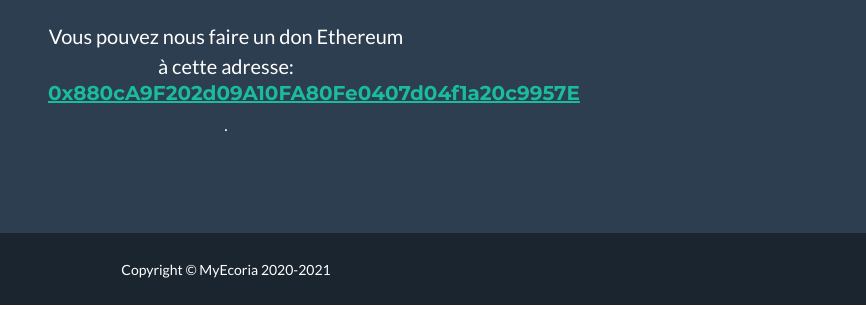
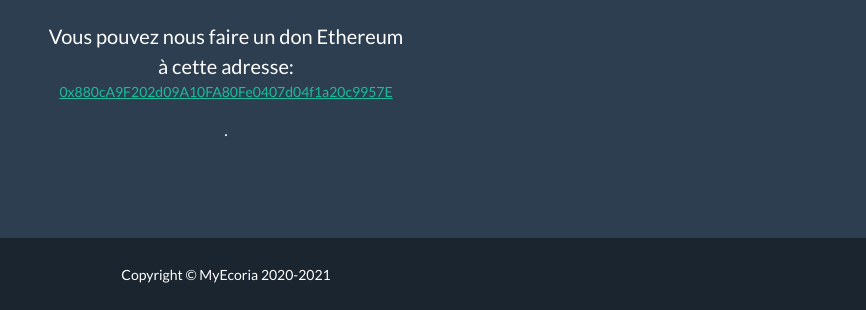
Before and after one commit to MyEcoria/EcoSite, a plain HTML site: page index.html in a window 1280 px wide. Shown: the part 3254-3564 px from the top of the page, 414-1280 px from the left. Drawn offline with nearby package versions, Linux system fonts and the light colour scheme.

Commit message:
Update index.html

```diff
--- a/index.html
+++ b/index.html
@@ -243,7 +243,7 @@
                         <h4 class="text-uppercase mb-4">Nous faire un don:</h4>
                         <p class="lead mb-0">
                             Vous pouvez nous faire un don Ethereum à cette adresse:
-                            <h5><a href="https://etherscan.io/address/0x880cA9F202d09A10FA80Fe0407d04f1a20c9957E">0x880cA9F202d09A10FA80Fe0407d04f1a20c9957E</a></h5>
+                            <p style="font-size: 14px;"><a href="https://etherscan.io/address/0x880cA9F202d09A10FA80Fe0407d04f1a20c9957E">0x880cA9F202d09A10FA80Fe0407d04f1a20c9957E</a></p>
                             .
                         </p>
                     </div>
```
